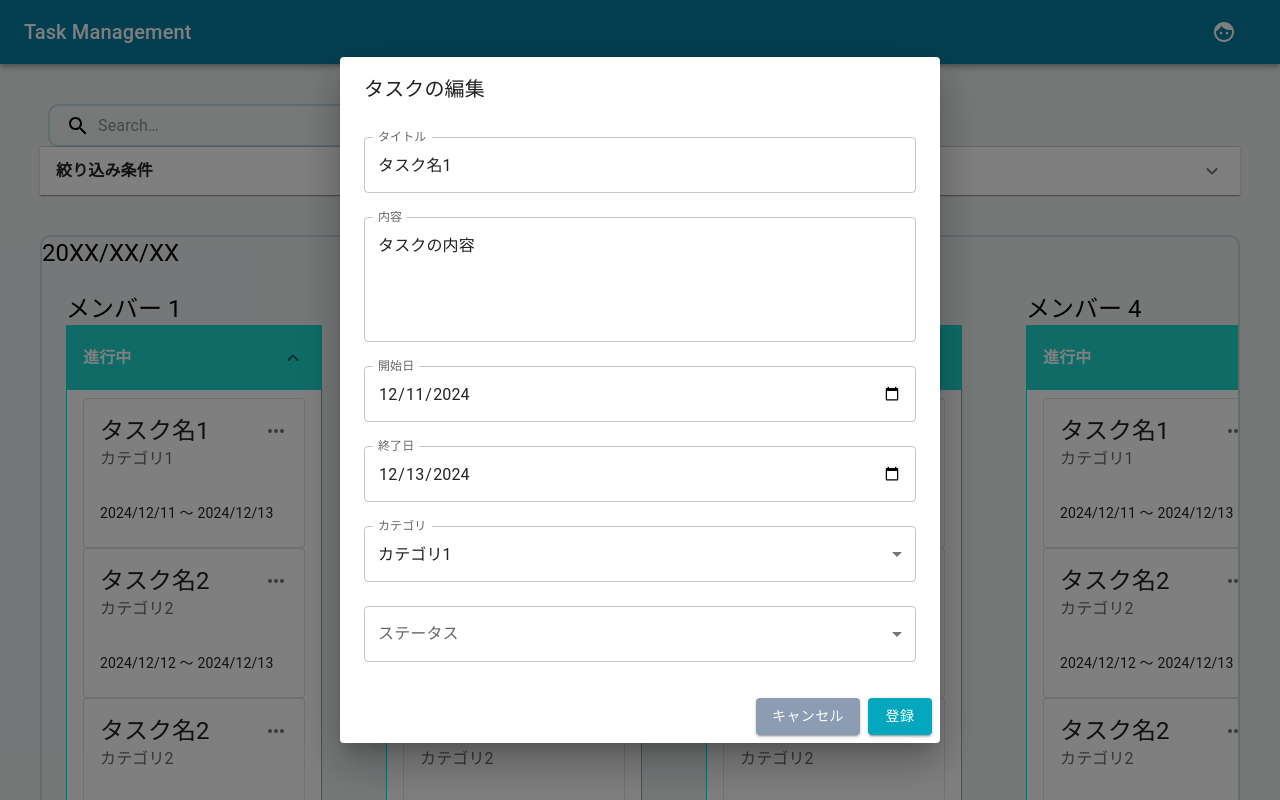
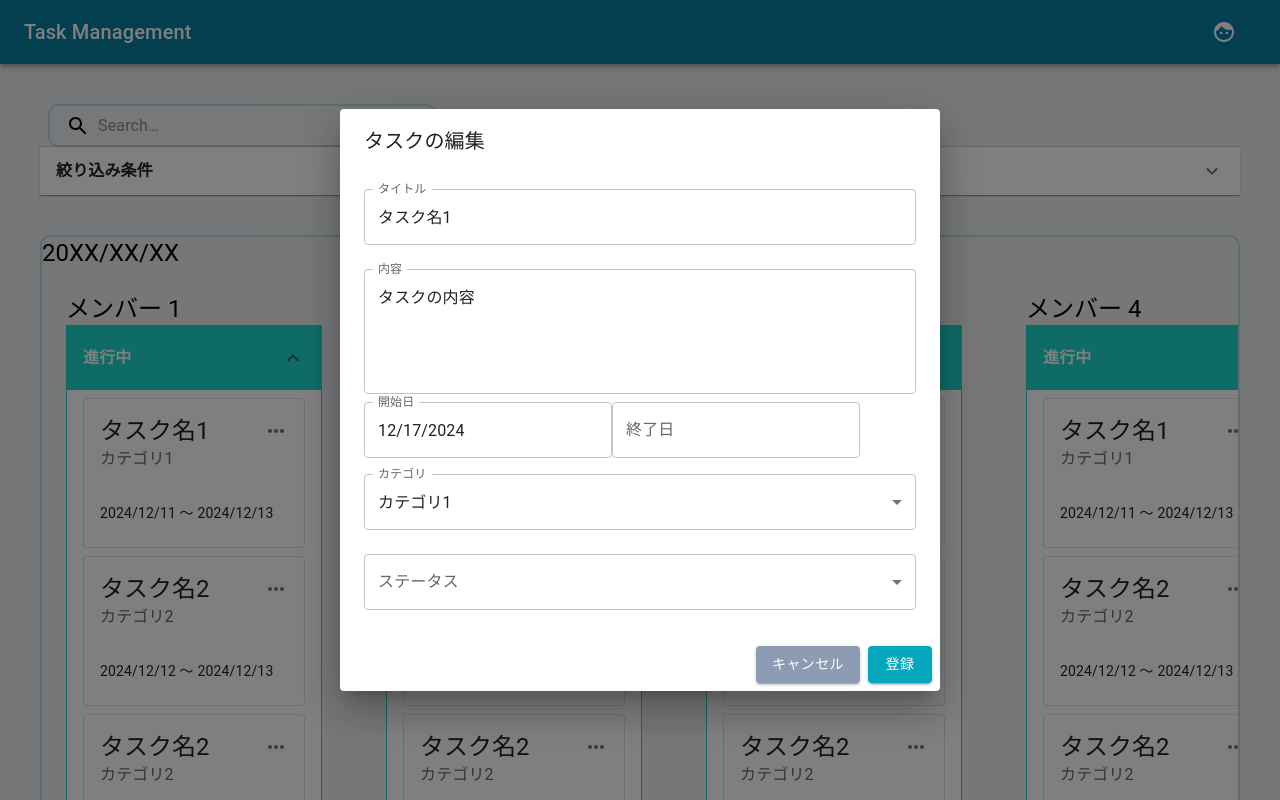
Before and after one commit to m-watanabe-8/task_management_app, a React (Create React App) app in the folder frontend/: page /task-search in a window 1280 px wide. Both pictures are taken after a click on the button 276 px from the left and 431 px from the top of the page. Built offline with nearby package versions, Linux system fonts and the light colour scheme.

Commit message:
編集ダイアログの修正(未完成)

```diff
--- a/frontend/package.json
+++ b/frontend/package.json
@@ -7,8 +7,10 @@
     "@emotion/styled": "^11.14.0",
     "@mui/icons-material": "^6.2.0",
     "@mui/material": "^6.2.0",
+    "@mui/x-date-pickers": "^7.23.2",
     "cra-template": "1.2.0",
     "date-fns": "^4.1.0",
+    "dayjs": "^1.11.13",
     "react": "^19.0.0",
     "react-dom": "^19.0.0",
     "react-hook-form": "^7.54.1",
--- a/frontend/src/components/RegisterDialog.jsx
+++ b/frontend/src/components/RegisterDialog.jsx
@@ -1,3 +1,5 @@
+import { useState } from "react";
+
 import {
     Button,
     Dialog,
@@ -10,6 +12,11 @@ import {
     Select,
     TextField
 } from '@mui/material';
+import { AdapterDayjs } from '@mui/x-date-pickers/AdapterDayjs';
+import { DatePicker } from '@mui/x-date-pickers/DatePicker';
+import { DemoContainer } from '@mui/x-date-pickers/internals/demo';
+import { LocalizationProvider } from '@mui/x-date-pickers/LocalizationProvider';
+import dayjs from 'dayjs';
 import { useForm } from "react-hook-form";
 
 export function RegisterDialog({open, handleClose, task}) {
@@ -19,18 +26,10 @@ export function RegisterDialog({open, handleClose, task}) {
         formState: { errors },
     } = useForm()
 
-    const convertDateFormat = (date) => {
-        if(date){
-            // yyyy/MM/dd形式の日付を変換
-            const [year, month, day] = date.split('/');
-            return `${year}-${month.padStart(2, '0')}-${day.padStart(2, '0')}`;
-        }
-    }
+    const [startDate, setStartDate] = useState(dayjs(task.start_date));
+    const [endDate, setEndDate] = useState("");
 
     const categories = ["カテゴリ1", "カテゴリ2", "カテゴリ3"]
-    const statusList = ["未着手", "進行中", "完了", "未定"]
-    const start_date = convertDateFormat(task.start_date)
-    const end_date = convertDateFormat(task.end_date)
 
     const onSubmit = (data) => {
         console.log({id:task.id, ...data});
@@ -38,6 +37,8 @@ export function RegisterDialog({open, handleClose, task}) {
     };
 
     return (
+        <LocalizationProvider dateAdapter={AdapterDayjs}>
+        <DemoContainer components={['DatePicker']}>
             <Dialog
                 open={open}
                 onClose={handleClose}
@@ -67,24 +68,23 @@ export function RegisterDialog({open, handleClose, task}) {
                         error={!!errors.content}
                         helperText={errors.content?.message}
                     />
-                <TextField
+                    <DatePicker
                         fullWidth
                         label="開始日"
-                    defaultValue={start_date}
+                        defaultValue={startDate}
+                        onChange={(newValue) => setStartDate(newValue)}
                         variant="outlined"
                         margin="normal"
-                    type="date"
                         {...register('start_date', { required: '開始日は必須です' })}
                         error={!!errors.start_date}
                         helperText={errors.start_date?.message}
                     />
-                <TextField
+                    <DatePicker
                         fullWidth
                         label="終了日"
-                    defaultValue={end_date}
+                        // defaultValue={task.end_date}
                         variant="outlined"
                         margin="normal"
-                    type="date"
                         {...register('end_date', { required: '終了日は必須です' })}
                         error={!!errors.end_date}
                         helperText={errors.end_date?.message}
@@ -111,11 +111,9 @@ export function RegisterDialog({open, handleClose, task}) {
                         label="カテゴリ"
                         {...register('status', { required: 'ステータスは必須です' })}
                         >
-                        {statusList.map((status, index) => (
-                            <MenuItem key={index} value={status}>
-                                {status}
-                            </MenuItem>
-                        ))}
+                            <MenuItem value='todo'>未着手</MenuItem>
+                            <MenuItem value='doing'>進行中</MenuItem>
+                            <MenuItem value='undecided'>未定</MenuItem>
                         </Select>
                         {errors.status && <p style={{ color: 'red' }}>{errors.status.message}</p>}
                     </FormControl>
@@ -126,5 +124,7 @@ export function RegisterDialog({open, handleClose, task}) {
                     <Button variant="contained" sx={{backgroundColor: "#05a7be"}} onClick={handleSubmit(onSubmit)}>登録</Button>
                 </DialogActions>
             </Dialog>
+        </DemoContainer>
+        </LocalizationProvider>
     )
 }
--- a/frontend/src/components/TaskCard.jsx
+++ b/frontend/src/components/TaskCard.jsx
@@ -30,7 +30,7 @@ export function TaskCard({taskList}) {
         <>
             {taskList.length > 0 && taskList.map((task,index) => {
                 return(
-                    <Card variant="outlined" key={index}>
+                    <Card variant="outlined" key={task.id} sx={{ mb: 1 }}>
                         <CardHeader
                             action={
                                 <IconButton aria-label="settings" onClick={() => handleOpen(task)}>
--- a/frontend/src/pages/Home/index.jsx
+++ b/frontend/src/pages/Home/index.jsx
@@ -10,18 +10,18 @@ import Grid from '@mui/material/Grid2';
 
 const Home = () => {
     const allTaskList = [
-        {id:"1",name: "進行中1", content: "タスクの内容" ,category: "カテゴリ1",start_date: "2024/12/11",end_date: "2024/12/13",status:"doing", isDone:0},
-        {id:"2",name: "進行中2", content: "タスクの内容",category: "カテゴリ2",start_date: "2024/12/12",end_date: "2024/12/13",status:"doing", isDone:0},
-        {id:"3",name: "未着手3", content: "タスクの内容",category: "カテゴリ2",start_date: "2024/12/12",end_date: "2024/12/13",status:"todo", isDone:0},
-        {id:"4",name: "未着手4", content: "タスクの内容",category: "カテゴリ3",start_date: "2024/12/11",end_date: "2024/12/13",status:"todo", isDone:0},
-        {id:"5",name: "未定1", content: "タスクの内容",category: "カテゴリ4",start_date: "2024/12/11",end_date: "2024/12/13",status:"undecided", isDone:0},
-        {id:"6",name: "完了1", content: "タスクの内容",category: "カテゴリ4",start_date: "2024/12/11",end_date: "2024/12/13",status:"undecided", isDone:1},
+        {id:"1",name: "進行中1", content: "タスクの内容" ,category: "カテゴリ1",start_date: "2024-12-30T09:56:00+09:00",end_date: "2024-12-30T09:56:00+09:00",status:"doing", isDone:0},
+        {id:"2",name: "進行中2", content: "タスクの内容",category: "カテゴリ2",start_date: "2024-12-30T09:56:00+09:00",end_date: "2024-12-30T09:56:00+09:00",status:"doing", isDone:0},
+        {id:"3",name: "未着手3", content: "タスクの内容",category: "カテゴリ2",start_date: "2024-12-30T09:56:00+09:00",end_date: "2024-12-30T09:56:00+09:00",status:"todo", isDone:0},
+        {id:"4",name: "未着手4", content: "タスクの内容",category: "カテゴリ3",start_date: "2024-12-17T09:54:00+09:00",end_date: "2024-12-17T09:54:00+09:00",status:"todo", isDone:0},
+        {id:"5",name: "未定1", content: "タスクの内容",category: "カテゴリ4",start_date: "2024-12-17T09:54:00+09:00",end_date: "2024-12-17T09:54:00+09:00",status:"undecided", isDone:0},
+        {id:"6",name: "完了1", content: "タスクの内容",category: "カテゴリ4",start_date: "2024-12-17T09:54:00+09:00",end_date: "2024-12-17T09:54:00+09:00",status:"undecided", isDone:1},
     ]
 
-    const doneTaskList = []
-    const doingTaskList = []
-    const todoTaskList = []
-    const undecidedTaskList = []
+    const [doneTaskList, setDoneTaskList] = useState([]);
+    const [doingTaskList, setDoingTaskList] = useState([]);
+    const [todoTaskList, setTodoTaskList] = useState([]);
+    const [undecidedTaskList, setUndecidedTaskList] = useState([]);
     let isLoding = false
 
     const [open, setOpen] = useState(false);
@@ -40,20 +40,33 @@ const Home = () => {
         if(isLoding === true){
             return
         }
+
+        // 一時的な配列を作成
+        const done = [];
+        const doing = [];
+        const todo = [];
+        const undecided = [];
+
         allTaskList.forEach((task) => {
             if(task.isDone === 1){
-                doneTaskList.push(task)
+                done.push(task);
             }
             else if(task.status === "doing"){
-                doingTaskList.push(task)
+                doing.push(task);
             }
             else if(task.status === "todo"){
-                todoTaskList.push(task)
+                todo.push(task);
             }
             else{
-                undecidedTaskList.push(task)
+                undecided.push(task);
             }
         })
+
+        setDoneTaskList(done);
+        setDoingTaskList(doing);
+        setTodoTaskList(todo);
+        setUndecidedTaskList(undecided);
+
         isLoding = true
     },[])
 
```
Also changed, not shown: 1 other file (tests, documents, lock files or other folders). Lines whose indentation alone changed are shown as unchanged.
